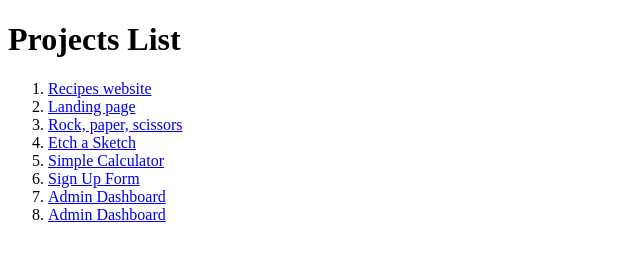
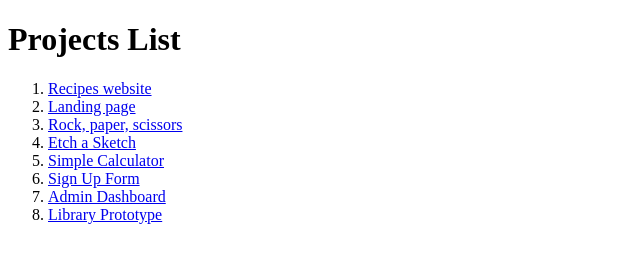
Before and after one commit to AnimeshKumar923/web-dev-projects, a plain HTML site: page index.html in a window 1280 px wide. Shown: the full height of the page, 0-640 px from the left. Drawn offline with Linux system fonts and the light colour scheme.

Commit message:
fix: update name of project

```diff
--- a/index.html
+++ b/index.html
@@ -31,7 +31,7 @@
         <a href="./07-admin-dashboard/index.html" target="_blank">Admin Dashboard</a>
       </li>
       <li>
-        <a href="./08-library/index.html" target="_blank">Admin Dashboard</a>
+        <a href="./08-library/index.html" target="_blank">Library Prototype</a>
       </li>
     </ol>
   </body>
```
